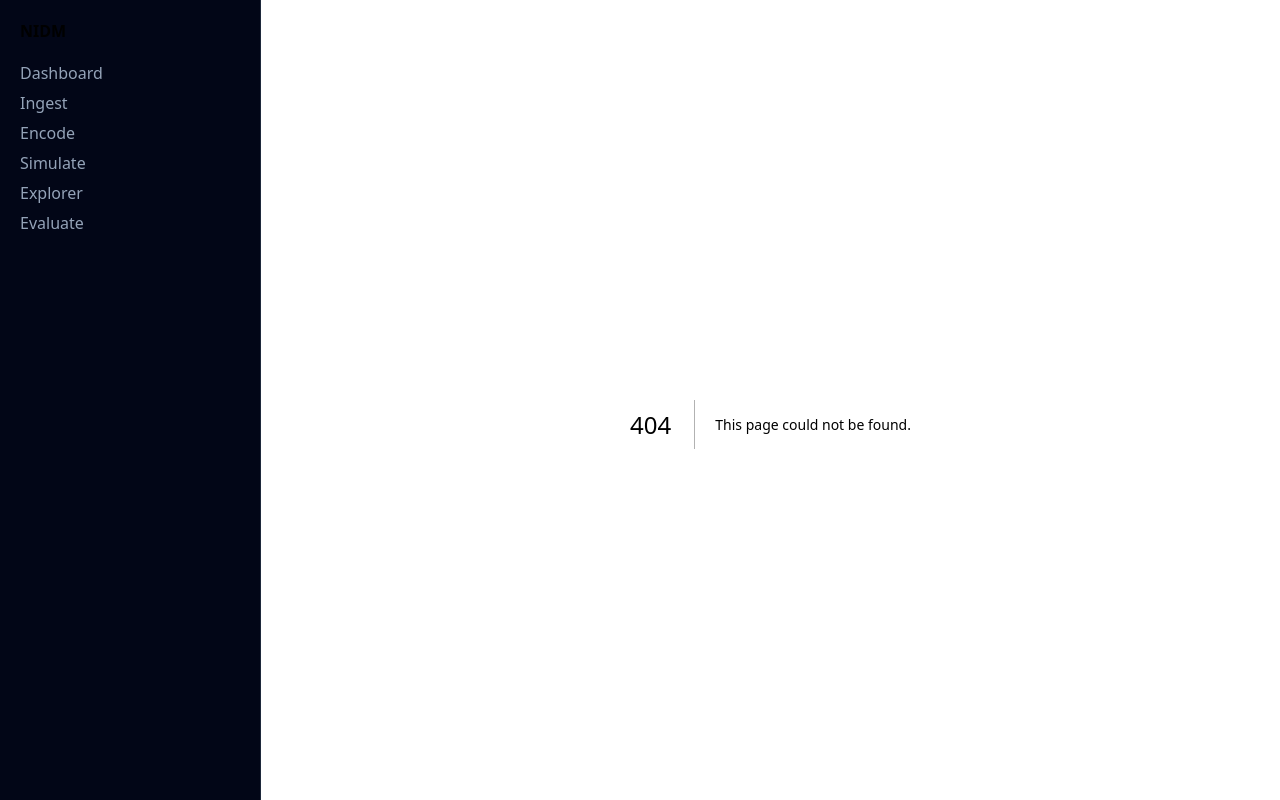
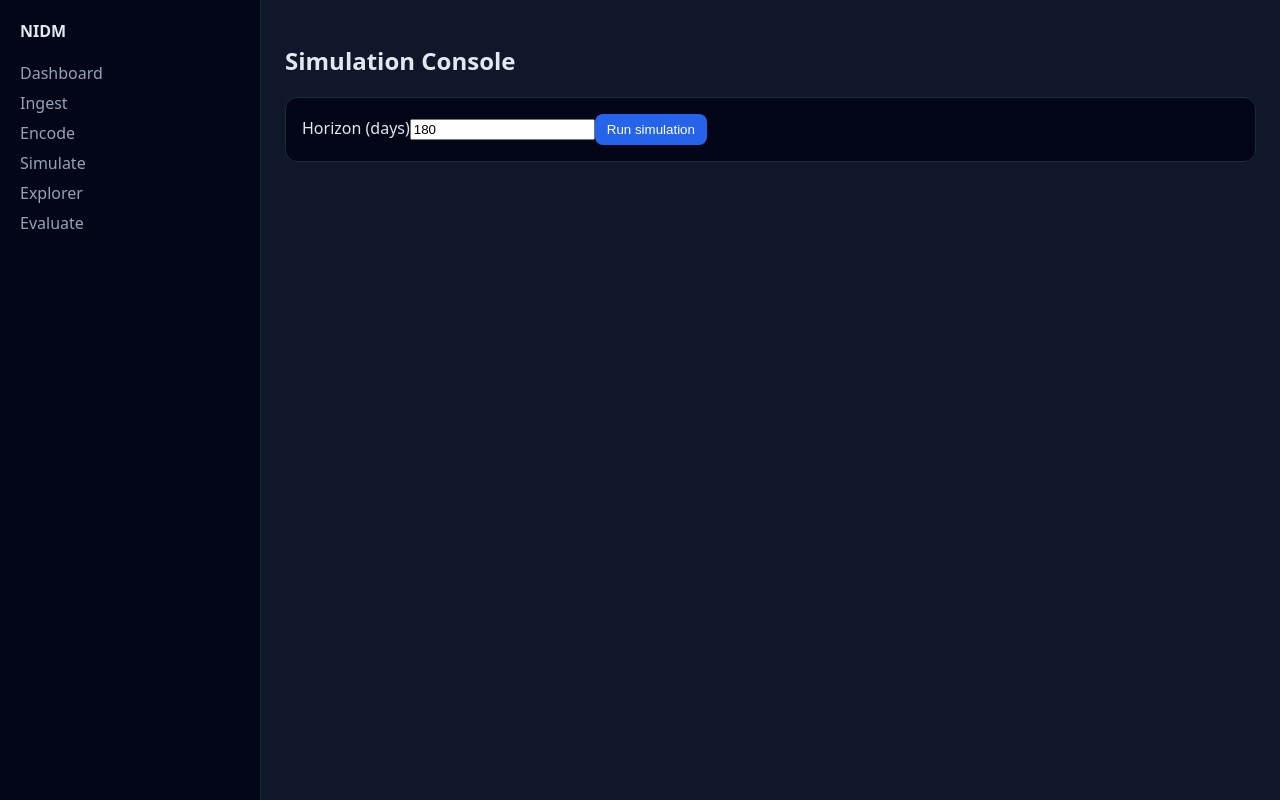
Before and after one commit to Naphymoro/nidm-rwanda-dashboard, a Next.js app in the folder frontend/: page /simulate in a window 1280 px wide. Before the commit this address had no page. Built offline with nearby package versions, Linux system fonts and the light colour scheme; no server answers.

Commit message:
Add simulation dashboard page

```diff
--- /dev/null
+++ b/frontend/app/simulate/page.tsx
@@ -0,0 +1,40 @@
+"use client";
+
+import { useState } from "react";
+import { post } from "../../lib/api";
+
+export default function SimulatePage() {
+  const [days, setDays] = useState(180);
+  const [result, setResult] = useState<any>(null);
+
+  async function runSimulation() {
+    const data = await post("/simulate", {
+      model_mode: "hybrid",
+      horizon_days: days,
+      parameters: {},
+    });
+    setResult(data);
+  }
+
+  return (
+    <main>
+      <h1>Simulation Console</h1>
+      <div className="card">
+        <label>Horizon (days)</label>
+        <input
+          type="number"
+          value={days}
+          onChange={(e) => setDays(Number(e.target.value))}
+        />
+        <button onClick={runSimulation}>Run simulation</button>
+      </div>
+
+      {result && (
+        <div className="card">
+          <h2>Trajectory</h2>
+          <pre>{JSON.stringify(result.trajectory.slice(0, 20), null, 2)}</pre>
+        </div>
+      )}
+    </main>
+  );
+}
```
